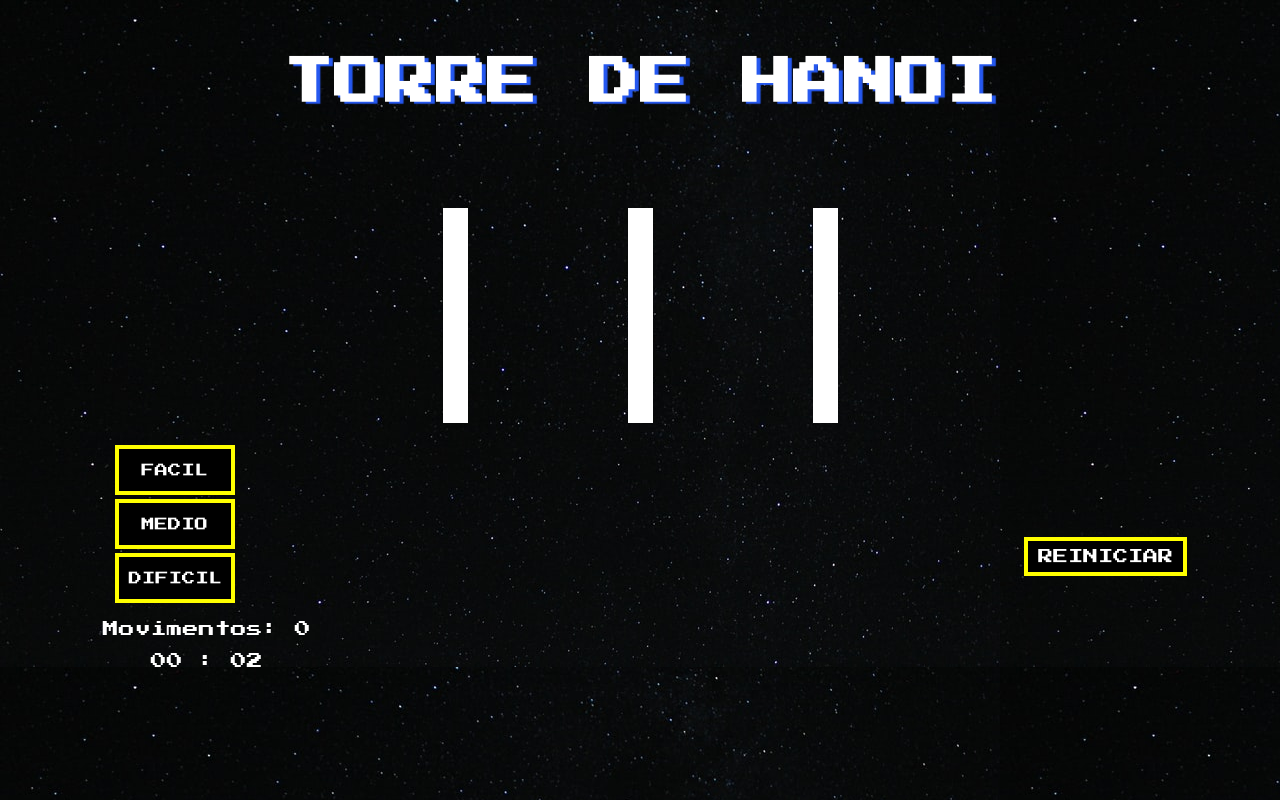
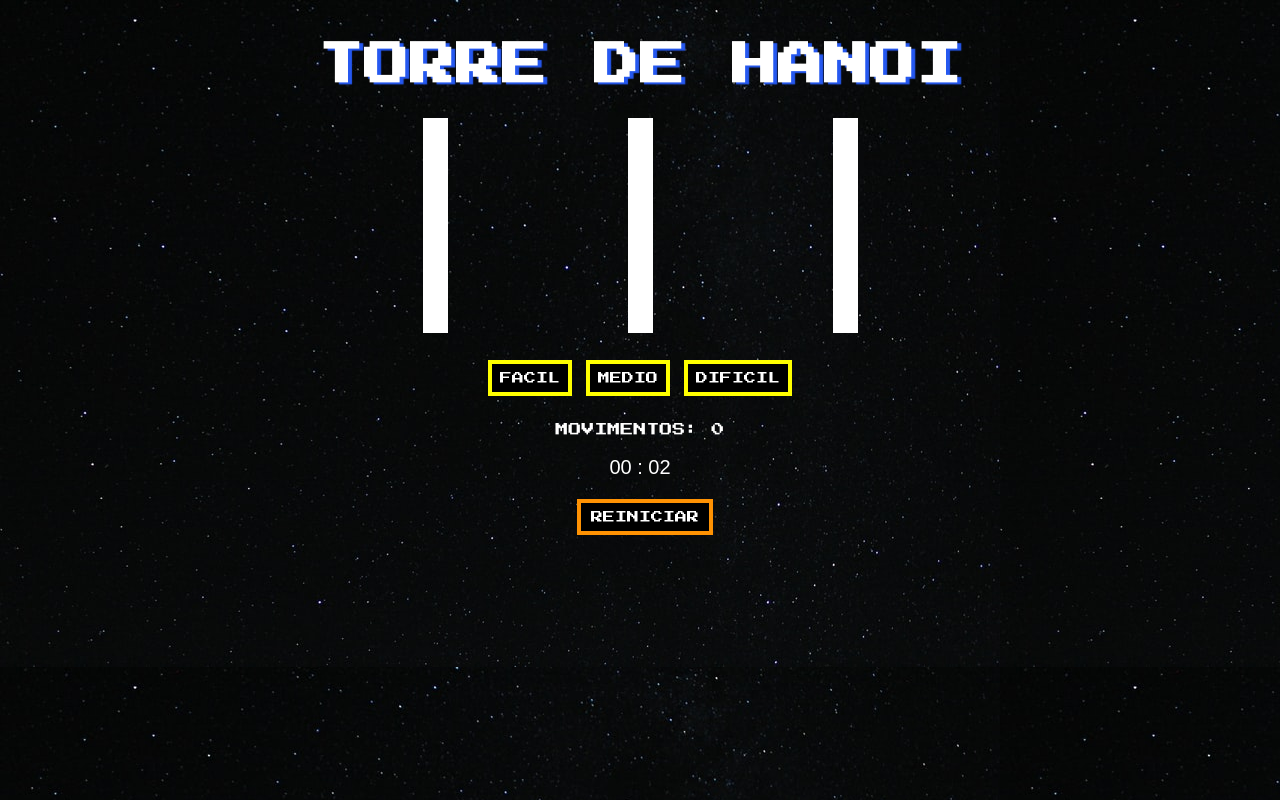
Before and after one commit to Kenzie-Academy-Brasil-Developers/entrega-torre-de-hanoi-sprint-5-cauana-romulo, a plain HTML site: page index.html in a window 1280 px wide. Both pictures are taken after a click on the button "START". Drawn offline with Linux system fonts and the light colour scheme.

Commit message:
finalizei desktop

```diff
--- a/style.css
+++ b/style.css
@@ -38,7 +38,8 @@ body {
 h2 {
     display: flex;
     justify-content: center;
-	margin: 10px;
+	margin: 10px 10px 30px 10px;
+    padding: 10px;
 	color: white;
     font-size: 19px;
     text-shadow: 4px 2px 1px #2558f0;
@@ -56,6 +57,11 @@ h2 {
 }
 
 /* HEADER */
+
+#cabecalho {
+    display:flex;
+    flex-direction: column;
+}
 header {
     text-align: center;
     color: white;
@@ -72,13 +78,6 @@ header #cabecalho {
     margin-bottom: 20px;
     display: flex;
     justify-content: space-between;
-}
-header #extaKenzie {
-    visibility: hidden;
-    font-family: 'Londrina Solid';
-    font-weight: 100;
-    font-size: 1.1em;
-    text-align: left;
 }
 header #restart {
     align-self: center;
@@ -128,6 +127,7 @@ button:hover {
     background-color: white;
     color: black;
     border: 4px solid red;
+    cursor: pointer;
 }
 
 ol {
@@ -155,6 +155,7 @@ ol li {
 #torre3 {
     margin: 0 20px 0 50px;
 }
+
 main {
     display: flex;
     flex-direction: column;
@@ -184,27 +185,26 @@ main {
 #main .torre .bloco {
     width: 35px;
     height: 20px;
-    border: 2px solid #000;
-    background-color: #fda2a1;
+    background-color: #fb0102;
 }
 #main .torre #bloco1 {
     width: 55px;
-    background-color: #1cd7dc;
+    background-color: #ff9203;
     cursor: pointer;
 }
 #main .torre #bloco2 {
     width: 75px;
-    background-color: #ff9203;
+    background-color: #ffff00;
     cursor: pointer;
 }
 #main .torre #bloco3 {
     width: 95px;
-    background-color: #fb0102;
+    background-color: #fda2a1;
     cursor: pointer;
 }
 #main .torre #bloco4 {
     width: 115px;
-    background-color: #ffff00;
+    background-color: #1cd7dc;
     cursor: pointer;
 }
 /* #main .torre #bloco5 {
@@ -215,43 +215,29 @@ main {
 /* BUTTONS */
 .bonus {
     margin: 10px;
-    width: 120px;
     cursor: pointer;
+    justify-content: center;
+    align-items: center;
+    align-content: center;
 }
 #extraKenzie {
     display: none;
 }
-#tresDiscos{
-    width: 120px;
-    height: 50px;
-    margin: 2px;
-}
-#quatroDiscos{
-    width: 120px;
-    height: 50px;
-    margin: 2px;
-
-}
-#cincoDiscos{
-    width: 120px;
-    height: 50px;
-    margin: 2px;
-}
-
 
 button {
     transition: 0.2s, color 0.2s;
 }
-button:hover {
-    cursor: pointer;
-}
-
 
 #btn-restart {
     display: none;
-    font-size: 15px;
+    font-size: 12px;
     padding: 8px 10px;
     margin-bottom: 5px;
+    border: 4px solid #ff9203;
+}
+
+#btn-restart:hover {
+    border: 4px solid #fb0102;
 }
 
 
@@ -266,28 +252,44 @@ button:hover {
     font-family: Arial, Helvetica, sans-serif;
 }
 
+/*NOVO EMBAIXO DAS TORRES*/
+
+.bonus {
+    display:flex;
+    flex-direction: row;
+}
+
+#movimentos {
+    text-transform: uppercase;
+    margin-top: 20px;
+    margin-bottom: 20px;
+    font-size: 13px
+}
+
+#time-content{
+    font-family: Arial, Helvetica, sans-serif;
+    font-size: 20px;
+}
+
+#tresDiscos, #quatroDiscos, #cincoDiscos {
+    font-size: 12px;
+    margin: 7px;
+    padding: 8px;
+}
+
 /* MEDIA QUERIES */
 @media (min-width: 800px) {
 
     .container{
         margin: 0 auto;
-        padding-top: 30px;
     }
+
     /* HEADER */
     header h1 {
         font-size: 100px;
     }
     header #cabecalho {
         width: 85%;
-    }
-    header #extaKenzie {
-        visibility: hidden;
-        display: flex;
-        justify-content: space-between;
-        font-size: 1.5em;
-    }
-    header #extaKenzie #time-content{
-        margin-left: 50px;
     }
 
     /* #MAIN */
@@ -299,8 +301,6 @@ button:hover {
     #main .torre {
         width: 25px;
         height: 215px;
-        margin: 80px;
-        margin-bottom: 0;
     }
     #main .torre .bloco {
         height: 35px;
@@ -331,27 +331,27 @@ button:hover {
     #main .torre .bloco {
         width: 50px;
         border: 2px solid #000;
-        background-color: orange;
+        background-color: #fb0102;
         cursor: pointer;
     }
     #main .torre #bloco1 {
         width: 80px;
-        background-color: red;
+        background-color: #ff9203;
         cursor: pointer;
     }
     #main .torre #bloco2 {
         width: 110px;
-        background-color: blue;
+        background-color: #ffff00;
         cursor: pointer;
     }
     #main .torre #bloco3 {
         width: 140px;
-        background-color:yellow;
+        background-color: #fda2a1;
         cursor: pointer;
     }
     #main .torre #bloco4 {
         width: 170px;
-        background-color: green;
+        background-color: #1cd7dc;
         cursor: pointer;
     }
     /* #main .torre #bloco5 {
@@ -363,7 +363,9 @@ button:hover {
     /*antes do botão start*/
 
     h2 {
-        font-size: 50px;
+        font-size: 45px;
+        margin-top: 10px;
+        margin-bottom: 30px;
 
     }
 
@@ -382,4 +384,16 @@ button:hover {
     }
 
     /*depois do botão start*/
+
+    #torre1 {
+        margin: 0 90px 0 20px;
+    }
+
+    #torre2 {
+        margin: 0 90px 0 90px;
+    }
+
+    #torre3 {
+        margin: 0 20px 0 90px;
+    }
 }
```
